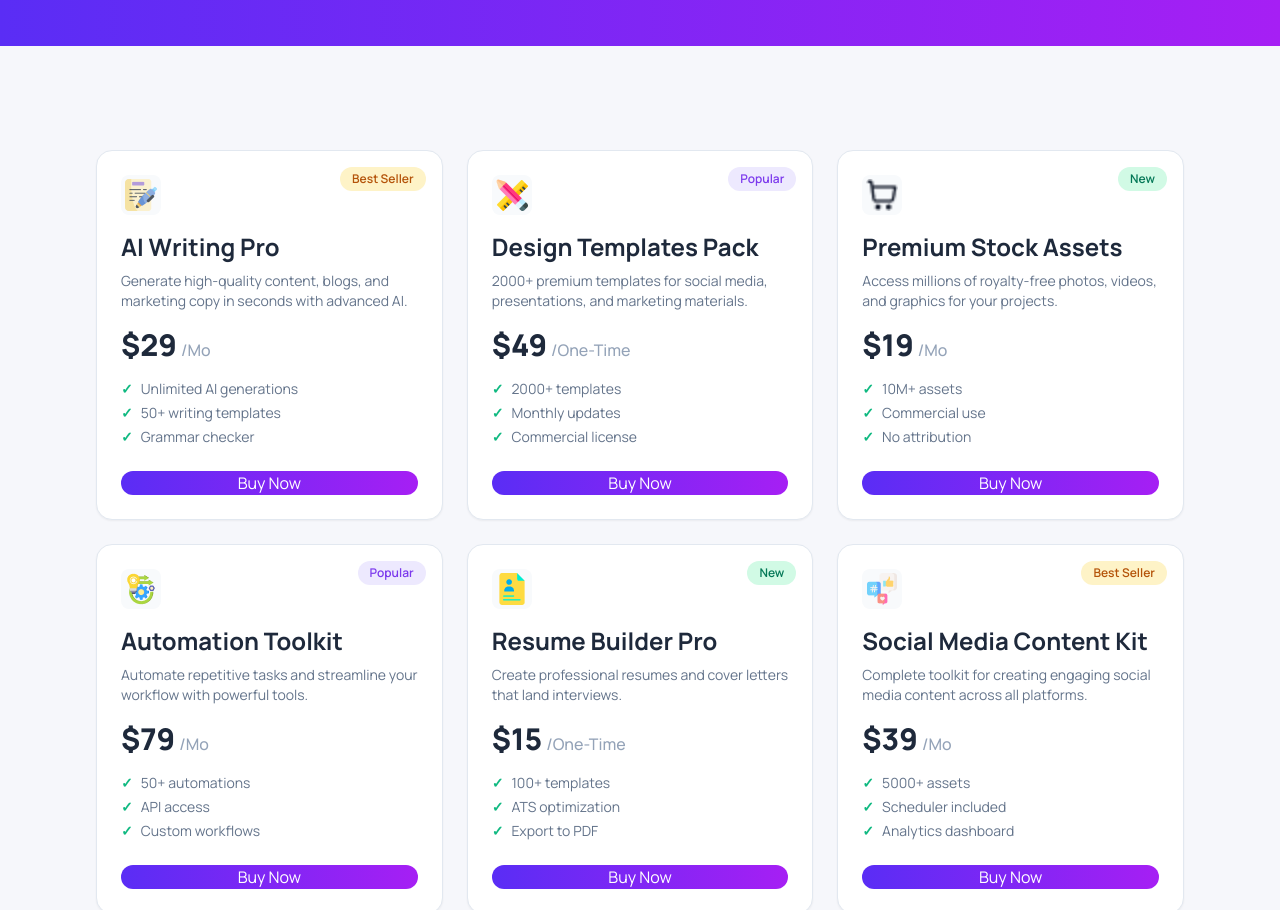
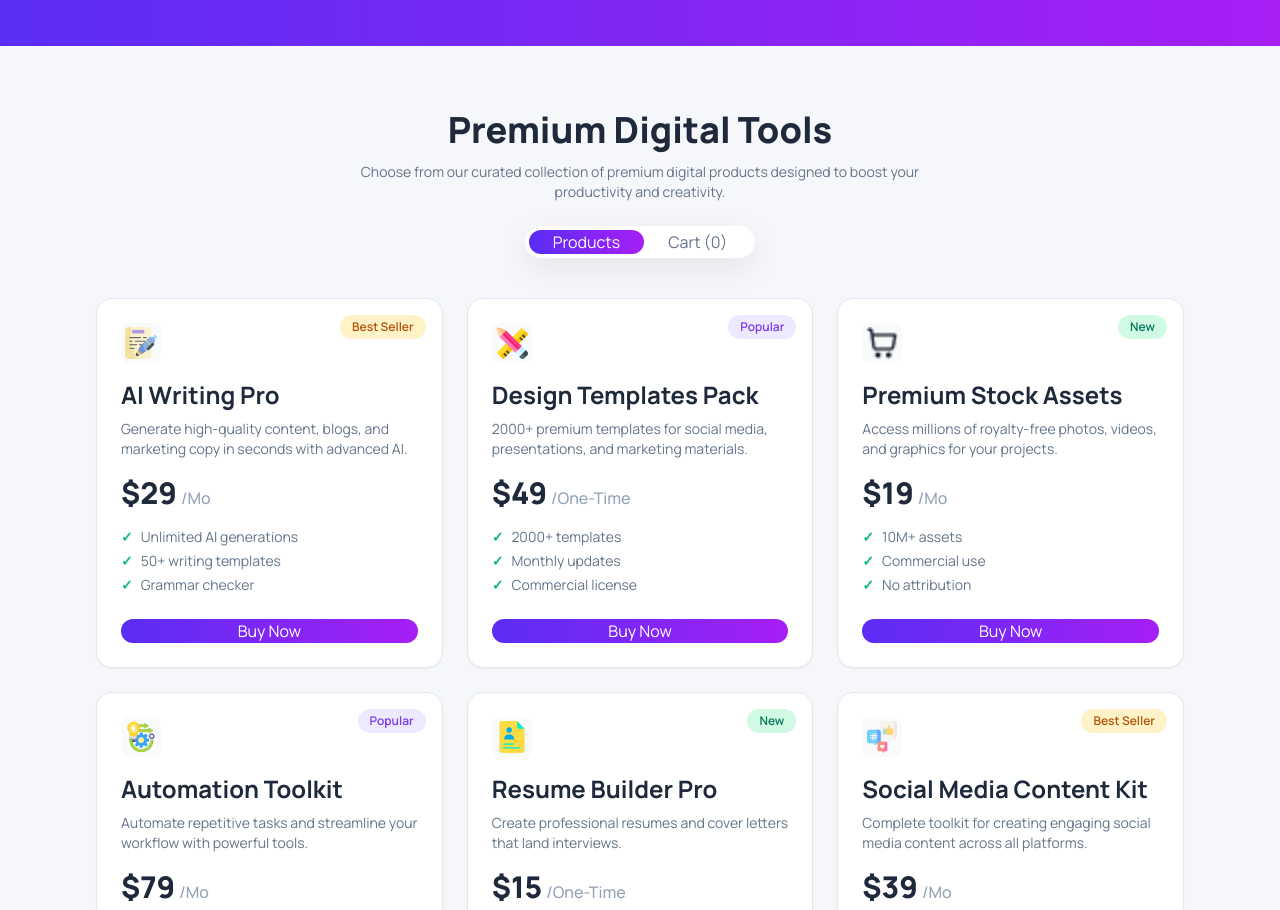
Before and after one commit to Nur-Ahammed-Tonmoy/DIGITALPLATFORM, a React app: page / in a window 1280 px wide. Shown: the part 856-1766 px from the top of the page. Built offline with nearby package versions, Linux system fonts and the light colour scheme; the HTML template or start-up script is replaced by a standard one.

Commit message:
Problem solved

```diff
--- a/src/App.jsx
+++ b/src/App.jsx
@@ -70,7 +70,20 @@ function App() {
           className="mx-auto max-w-6xl px-4 py-16 sm:px-6 lg:px-8"
           id="products"
         >
-
+          <div className="text-center">
+            <h2 className="text-4xl font-extrabold text-slate-800">
+              Premium Digital Tools
+            </h2>
+            <p className="mx-auto mt-3 max-w-xl text-sm text-slate-500">
+              Choose from our curated collection of premium digital products
+              designed to boost your productivity and creativity.
+            </p>
+            <ProductTabs
+              activeTab={activeTab}
+              cartCount={cartItems.length}
+              onTabChange={setActiveTab}
+            />
+          </div>
 
           {activeTab === "products" ? (
             <ProductsGrid
```
